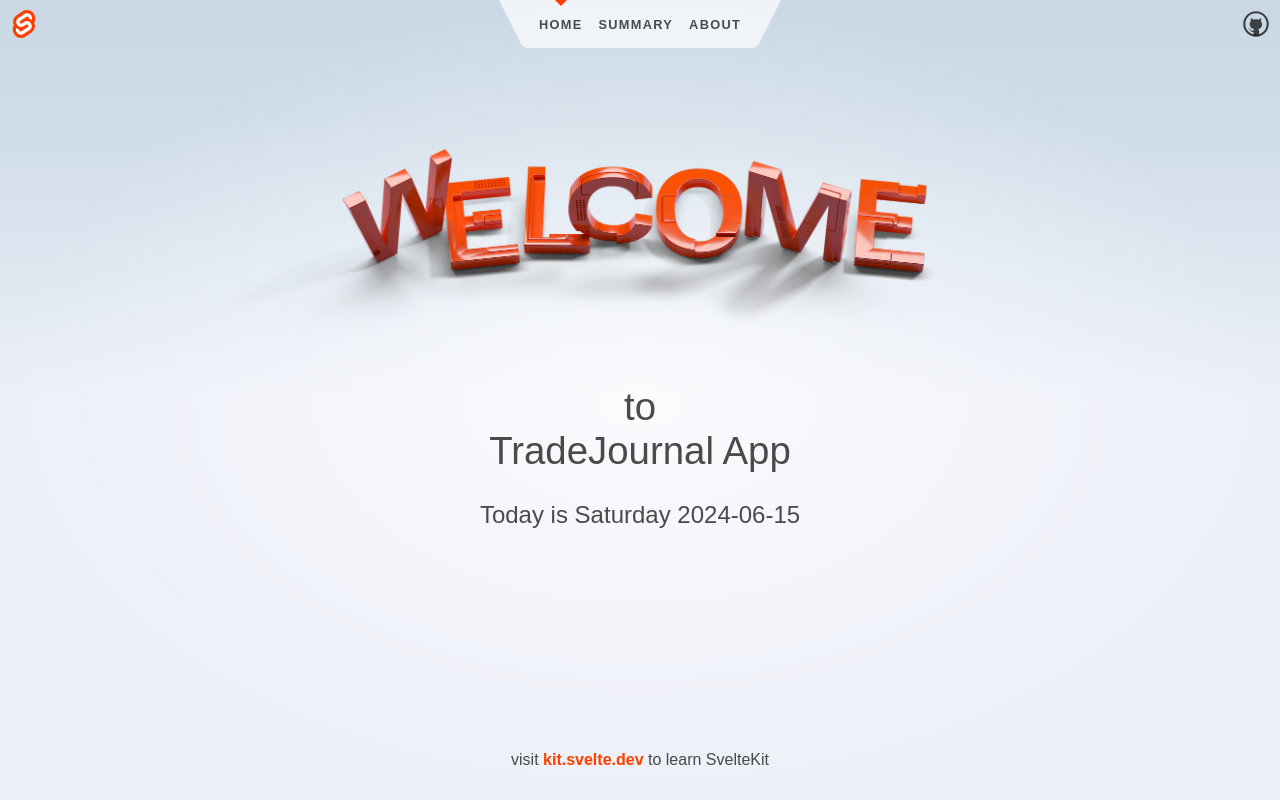
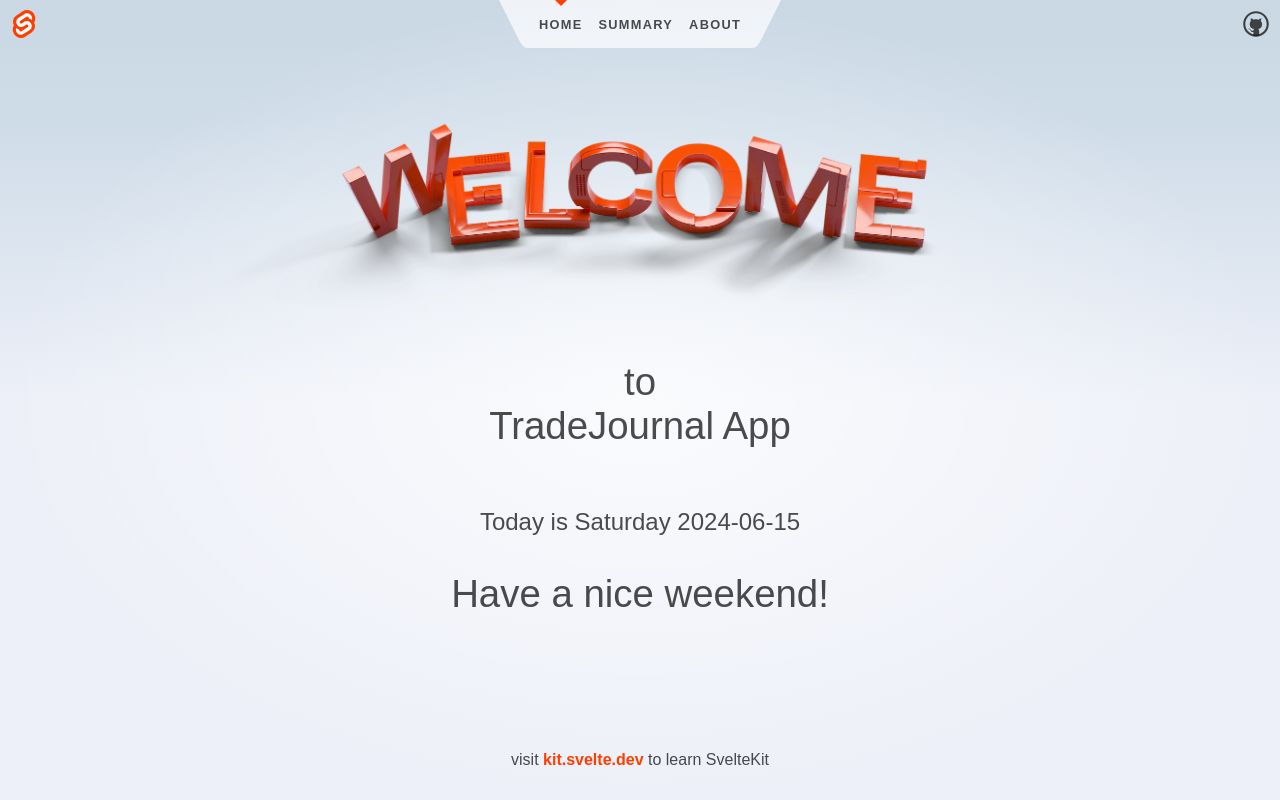
Before and after one commit to belloyang/tradejournal, a SvelteKit app: page / in a window 1280 px wide. Built offline with nearby package versions, Linux system fonts and the light colour scheme.

Commit message:
add greeting

```diff
--- a/src/routes/+page.svelte
+++ b/src/routes/+page.svelte
@@ -20,11 +20,13 @@
 		</span>
 
 		to <br />TradeJournal App
-		<br /> <CurrentDate />
+		<br />
 	</h1>
+	<CurrentDate />
 
 
 </section>
+
 
 <style>
 	section {
--- a/src/routes/CurrentDate.svelte
+++ b/src/routes/CurrentDate.svelte
@@ -10,6 +10,14 @@ const dayOfWeek = daysOfWeek[currentDate.getDay()];
 $: today = dayOfWeek + ' ' + formattedDate;
 </script>
 
-<div>
+<div style="text-align: center;">
     <p style="font-size:x-large">Today is {today}</p>
+    {#if dayOfWeek === 'Friday'}
+        <h1>TGIF, Happy Friday!</h1>
+    {:else if dayOfWeek === 'Saturday' || dayOfWeek === 'Sunday'}
+        <h1>Have a nice weekend!</h1>
+    {:else}
+        <h1>Happy {dayOfWeek}!</h1>
+    {/if}
+
 </div>
```
